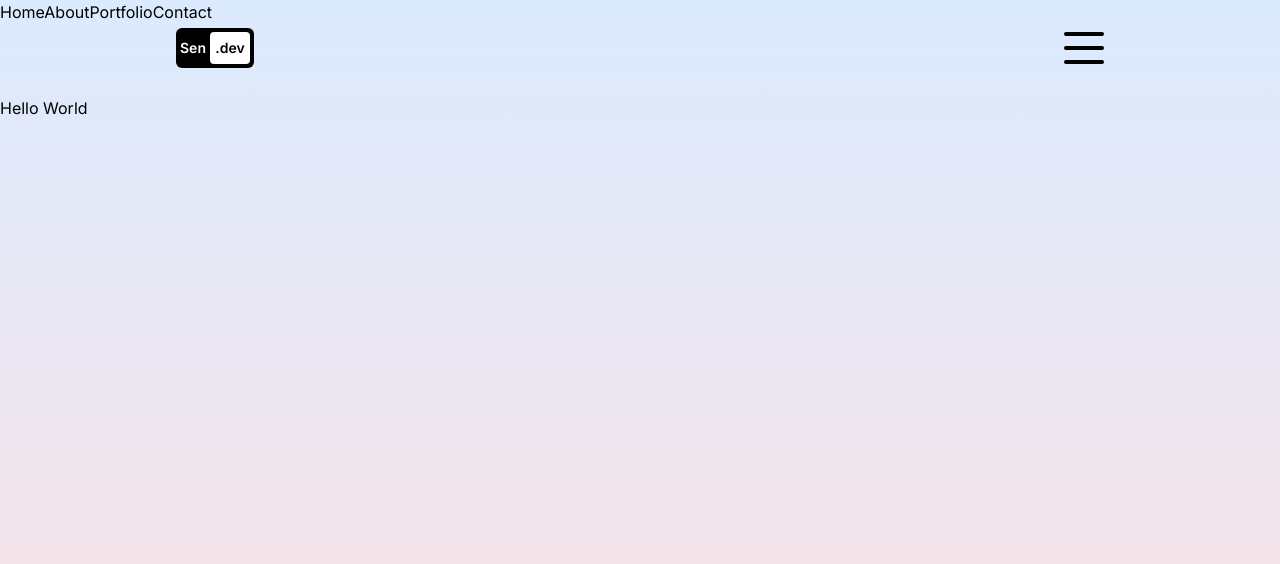
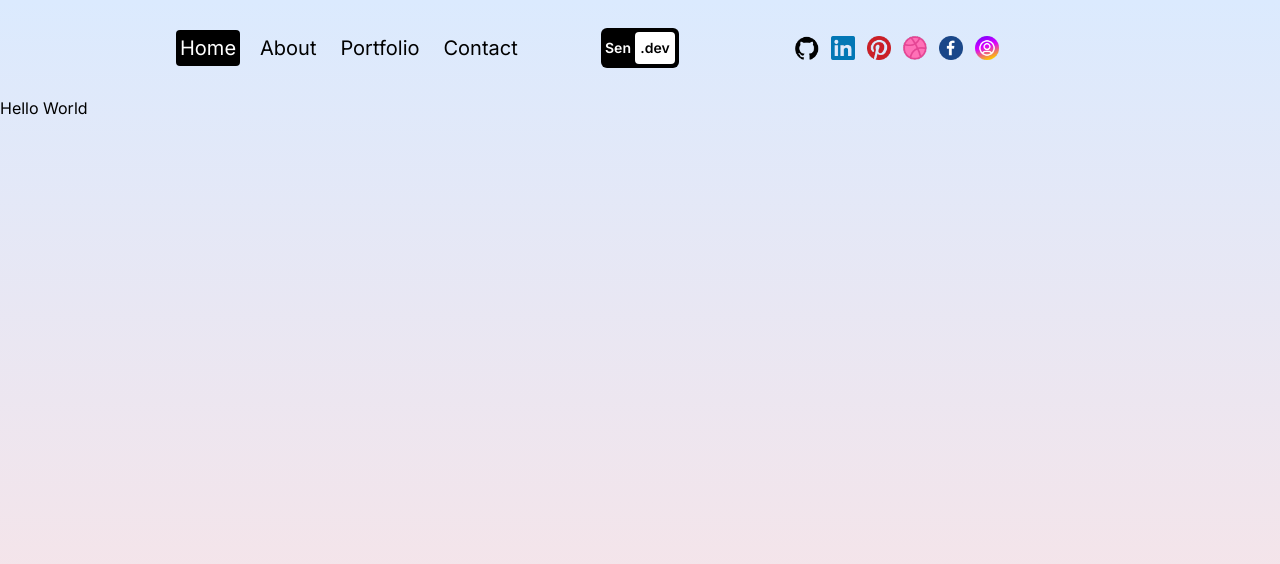
Before and after one commit to Isur-Sen9828/Isur-Sen98, a Next.js app: page / in a window 1280 px wide. Shown: the top 564 px of the page. Built offline with nearby package versions, Linux system fonts and the light colour scheme.

Commit message:
completted navBar section

```diff
--- /dev/null
+++ b/src/components/navLink.jsx
@@ -0,0 +1,17 @@
+"use client";
+import React from 'react';
+import Link from 'next/link';
+import { usePathname } from 'next/navigation';
+
+const navLink = ({link}) => {
+
+    // eslint-disable-next-line react-hooks/rules-of-hooks
+    const pathName = usePathname();
+    console.log(pathName);
+
+  return (
+    <Link className={`rounded p-1 ${pathName === link.url && "bg-black text-white"}`} href={link.url}>{link.title}</Link>
+  )
+}
+
+export default navLink
--- a/src/components/navbar.jsx
+++ b/src/components/navbar.jsx
@@ -1,5 +1,9 @@
+"use client"
 import React from 'react';
 import Link from 'next/link';
+import Image from 'next/image';
+import { useState } from 'react';
+import NavLink from './navLink';
 
 const links = [
   {url:'/',title:"Home"},
@@ -10,31 +14,65 @@
 
 const Navbar = () => {
 
+  const [open, setOpen] = useState(false);
+
+
   return (
-    <div className='h-full flex items-center justify-between px-3 sm:px-8 md:px-12 lg:px-20 xl:px-44'>
+    <div className='h-full flex items-center justify-between px-3 sm:px-8 md:px-12 lg:px-20 xl:px-44 text-xl'>
+      <div className='hidden md:flex gap-4 w-1/3'>
+        {links.map(link=>(
+      <NavLink link={link} key={link.title}/>
+      ))}
+      </div>
       {/* LOGO */}
-      <div className=''>
+      <div className='md:hidden lg:flex xl:w-1/3 xl:justify-center'>
         <Link rel="" href="/" className='text-sm bg-black rounded-md p-1 font-semibold flex items-center justify-center'>
         <span className='text-white mr-1 '>Sen</span>
         <span className='w-10 h-8 rounded bg-white text-black flex items-center justify-center'>.dev</span>
         </Link>
       </div>
+      {/* SOCIAL LINKS */}
+      <div className="hidden md:flex gap-3 w-1/3">
+        <Link href="/">
+        <Image src="/github.png"  alt='' width={24} height={24}/>
+        </Link>
+        <Link href="/">
+        <Image src="/linkedin.png"  alt='' width={24} height={24}/>
+        </Link>
+        <Link href="/">
+        <Image src="/pinterest.png"  alt='' width={24} height={24}/>
+        </Link>
+        <Link href="/">
+        <Image src="/dribbble.png"  alt='' width={24} height={24}/>
+        </Link>
+        <Link href="/">
+        <Image src="/facebook.png"  alt='' width={24} height={24}/>
+        </Link>
+        <Link href="/">
+        <Image src="/instagram.png"  alt='' width={24} height={24}/>
+        </Link>
+      </div>
       {/* ResMenu */}
-      <div>
-        <button className=' w-10 h-8 flex flex-col justify-between'>
+      <div className='md:hidden'>
+        <button className=' w-10 h-8 flex flex-col justify-between z-50 relative'
+        onClick={(()=>setOpen(!open))}>
+        {/* setOpen((prev) => !prev) also using */}
           <div className='w-10 h-1 bg-black rounded'></div>
           <div className='w-10 h-1 bg-black rounded'></div>
           <div className='w-10 h-1 bg-black rounded'></div>
         </button>
         {/* Menu List */}
-        <div className='absolute top-0 left-0 w-screen '>
+        {open?
+        <div className='absolute top-0 left-0 w-screen h-screen bg-black text-white flex flex-col items-center justify-center gap-8 text-4xl'>
         {links.map((link)=>(
           <Link href={link.url} key={link.title}>{link.title}</Link>
         ))}
         </div>
+        :''}
       </div>
     </div>
   )
 }
 
+
 export default Navbar
```
